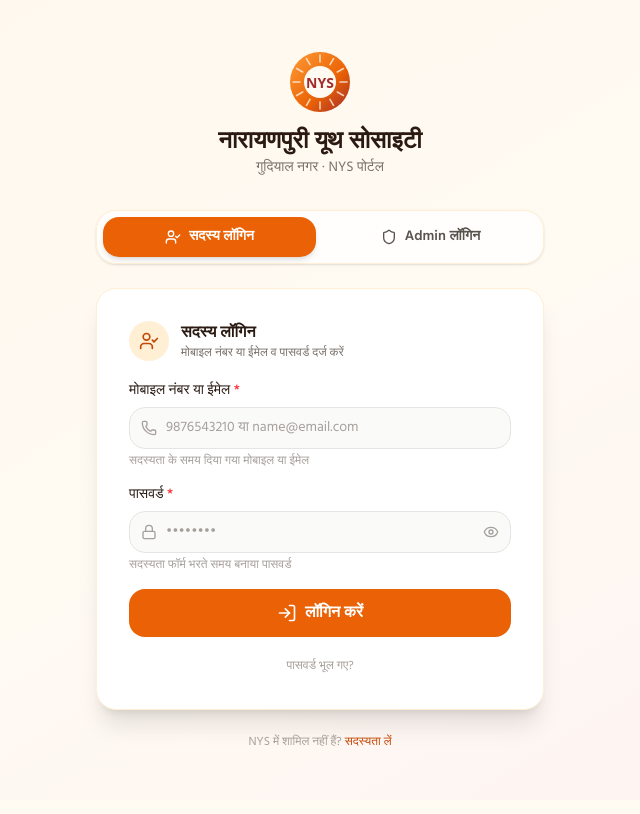
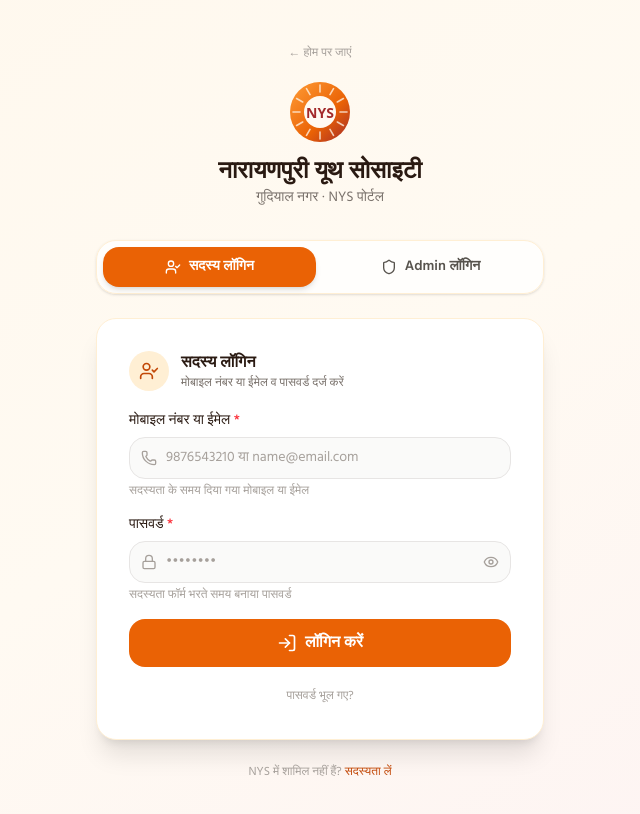
Before and after one commit to Narayanpuniya/nys, a Next.js app: page /login in a window 1280 px wide. Shown: the top 814 px of the page, without its empty margins (320-960 px from the left). Built offline with nearby package versions, Linux system fonts and the light colour scheme; no server answers.

Commit message:
Login: add home navigation (logo click + back link)
Co-Authored-By: Claude Sonnet 4.6 <noreply@anthropic.com>

```diff
--- a/src/app/login/LoginTabs.tsx
+++ b/src/app/login/LoginTabs.tsx
@@ -16,9 +16,18 @@ export function LoginTabs({ defaultTab }: { defaultTab?: Tab }) {
     <div className="flex min-h-screen w-full items-center justify-center bg-gradient-to-br from-saffron-50 via-cream to-maroon-50 px-4 py-10">
       <div className="w-full max-w-md">
 
+        {/* Home link */}
+        <div className="mb-4 text-center">
+          <Link href="/" className="inline-flex items-center gap-1 text-xs text-stone-400 hover:text-saffron-700 transition-colors">
+            ← होम पर जाएं
+          </Link>
+        </div>
+
         {/* Logo + Brand */}
         <div className="mb-8 flex flex-col items-center text-center">
-          <LogoMark className="h-16 w-16" />
+          <Link href="/">
+            <LogoMark className="h-16 w-16 hover:opacity-80 transition-opacity" />
+          </Link>
           <h1 className="mt-3 text-2xl font-extrabold text-ink">नारायणपुरी यूथ सोसाइटी</h1>
           <p className="text-sm text-stone-500">गुदियाल नगर · NYS पोर्टल</p>
         </div>
```
